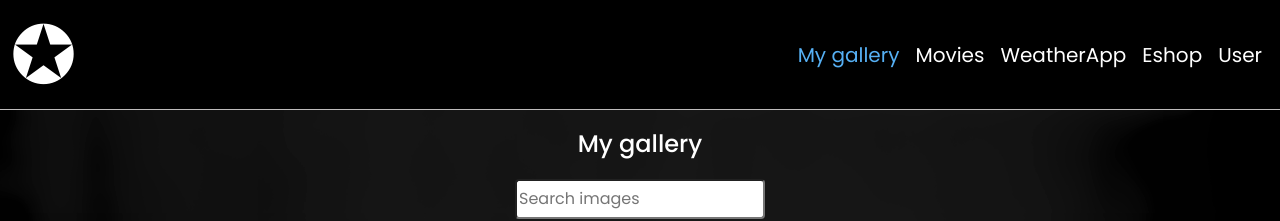
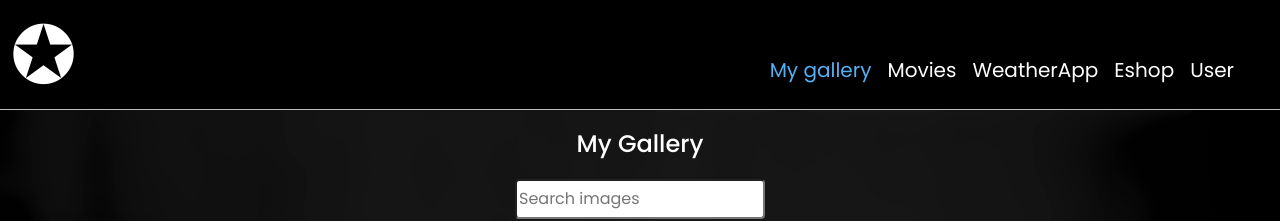
Before and after one commit to fatimachavezmoron/apps-page, a React (Vite) app: page / in a window 1280 px wide. Shown: the top 221 px of the page. Built offline with nearby package versions, Linux system fonts and the light colour scheme; no server answers.

Commit message:
navbar responsive

```diff
--- a/src/App.css
+++ b/src/App.css
@@ -217,3 +217,20 @@ h2{
   padding-right: 20px;
   color: white;
 }
+
+.offcanvas-title {
+  font-size: 40px;
+}
+
+.btn-close {
+  background-color: aliceblue;
+  border-radius: 50%;
+}
+
+@media(max-width: 991px){
+  .sidebar {
+    background-color: rgba(255,255,255,0.15);
+    backdrop-filter: blur(10px);
+    color: white;
+  }
+}
--- a/src/pages/ImageSearch/ImageSearch.jsx
+++ b/src/pages/ImageSearch/ImageSearch.jsx
@@ -17,7 +17,7 @@ const ImageSearch = () => {
 
   const searchRes = async () => {
     const API_KEY = `G7PyDBHsgI27DNov1huNkIjG1rt1QIyWx7DZNCam9tY`
-    const URL = `https://api.unsplash.com/search/photos/?client_id=${API_KEY}&query=${valor}&per_page=21`
+    const URL = `https://api.unsplash.com/search/photos/?client_id=${API_KEY}&query=${valor}&per_page=33`
 
     const response = await fetch(URL);
     const data = await response.json();
@@ -35,7 +35,7 @@ const ImageSearch = () => {
   return (
     <div className='songCont'>
       <div className='inputCont'>
-        <h1>My gallery</h1>
+        <h1>My Gallery</h1>
         <input
           placeholder='Search images'
           onChange={e => setValor(e.target.value)}
--- a/src/pages/components/Navbar.jsx
+++ b/src/pages/components/Navbar.jsx
@@ -1,12 +1,44 @@
 import {  NavLink } from "react-router-dom"
-// import logo from '../../assets/logo1.jpeg'
+// import logo from '../../NavLinkssets/logo1.jpeg'
 
 export const Navbar = () => {
   return (
     <>
     <div className="navContainer">
     <div className="logo">✪</div>
-      <nav className="navbar navbar-expand-lg navbar-light bg-light">
+    <nav className="navbar navbar-expand-lg navbar-dark bg-transparent">
+      <div className="container">
+        <button className="navbar-toggler shadow-none border-0" type="button" data-bs-toggle="offcanvas" data-bs-target="#offcanvasNavbar" aria-controls="offcanvasNavbar" aria-label="Toggle navigation">
+          <span className="navbar-toggler-icon"></span>
+        </button>
+        <div className="sidebar offcanvas offcanvas-start" tabindex="-1" id="offcanvasNavbar" aria-labelledby="offcanvasNavbarLabel">
+          <div className="offcanvas-header text-white border-bottom">
+            <h5 className="offcanvas-title" id="offcanvasNavbarLabel">✪</h5>
+            <button type="button" className="btn-close" data-bs-dismiss="offcanvas" aria-label="Close"></button>
+          </div>
+          <div className="offcanvas-body">
+            <ul className="navbar-nav justify-content-end flex-grow-1 pe-3">
+              <li className="nav-item">
+              <NavLink to='/' className="nav-link" >My gallery</NavLink>
+              </li>
+              <li className="nav-item">
+              <NavLink to='/movies' className="nav-link" >Movies</NavLink>
+              </li>
+              <li className="nav-item dropdown">
+              <NavLink to='/weather' className="nav-link" >WeatherApp</NavLink>
+              </li>
+              <li className="nav-item dropdown">
+              <NavLink to='/eshop' className="nav-link" >Eshop</NavLink>
+              </li>
+              <li className="nav-item dropdown">
+              <NavLink to='/user' className="nav-link" >User</NavLink>
+              </li>
+            </ul>
+          </div>
+        </div>
+      </div>
+    </nav>
+      {/* <nav className="navbar navbar-expand-lg navbar-light bg-light">
       <button className="navbar-toggler" type="button" data-toggle="collapse" data-target="#navbarNav" aria-controls="navbarNav" aria-expanded="false" aria-label="Toggle navigation">
         <span className="navbar-toggler-icon"></span>
       </button>
@@ -29,7 +61,7 @@ export const Navbar = () => {
           </li>
         </ul>
       </div>
-    </nav>
+      </nav> */}
 </div>
     </>
   )
```
